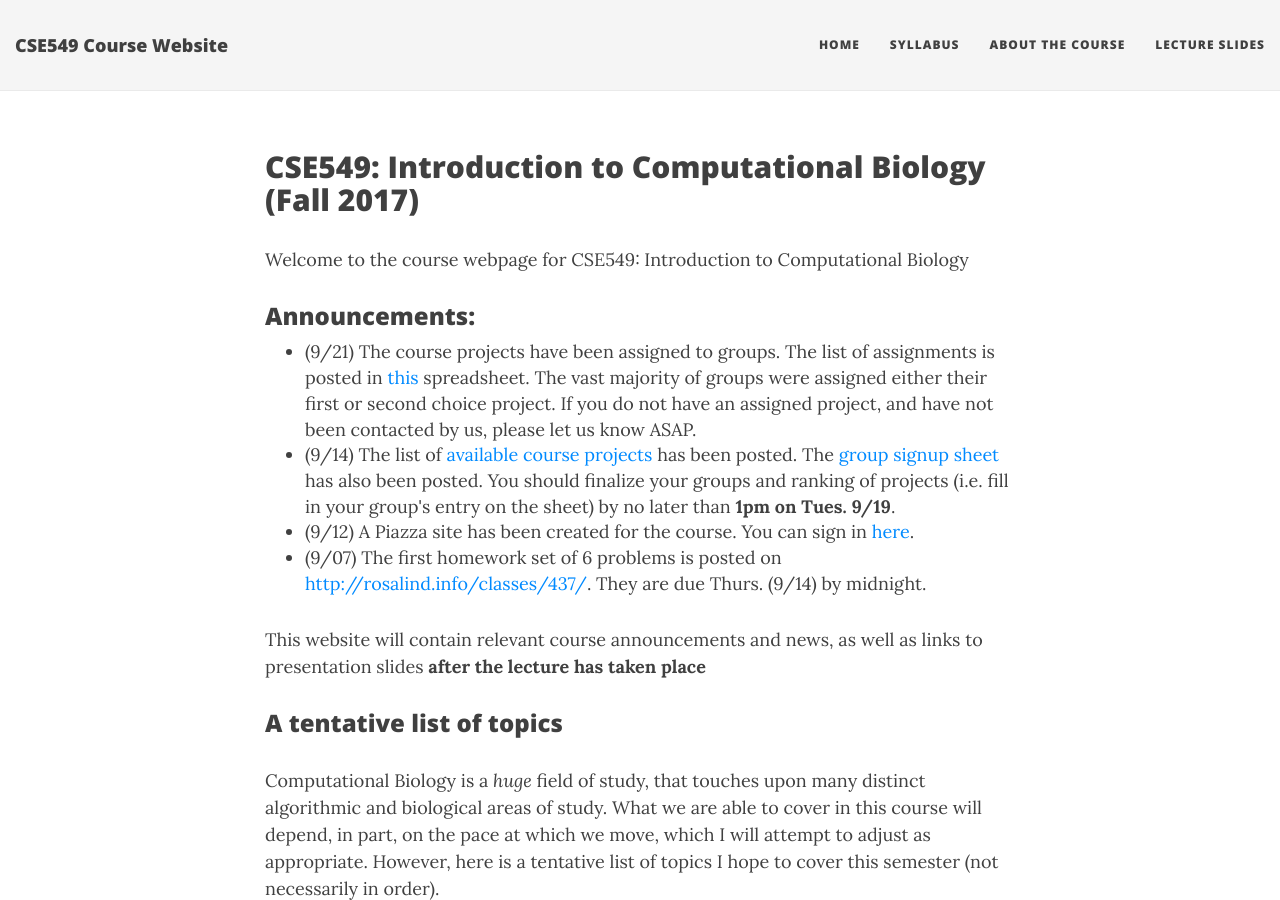
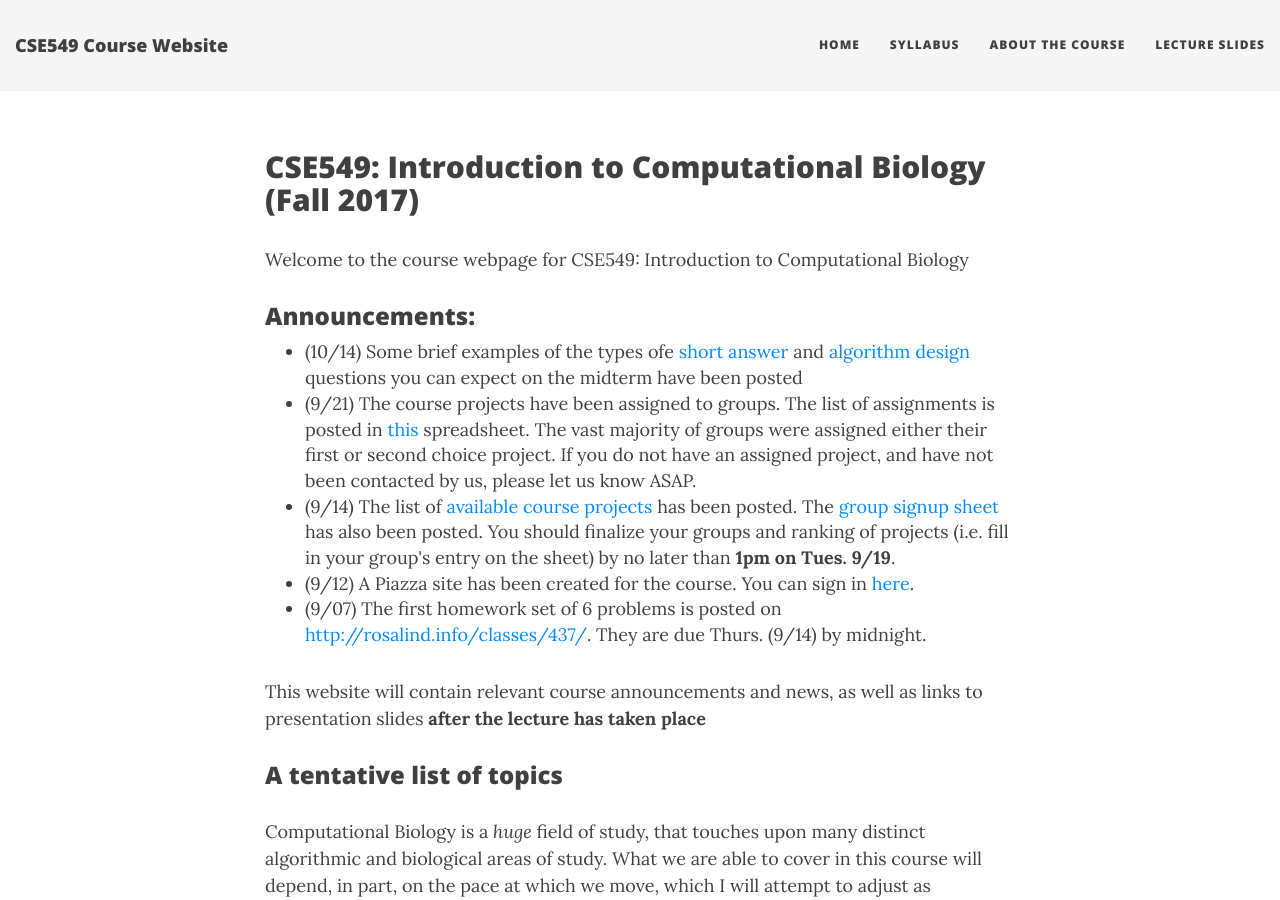
Before and after one commit to rob-p/CSE549F17, a Jekyll site: the page built from index.html, in a window 1280 px wide and 900 px high. Built offline with Jekyll 4.4.1, drawn with Linux system fonts in a browser that asks for light colours; nearby versions of some CDN libraries; the list of posts is cut into pages by our own code.

Commit message:
example exam problems

```diff
--- a/index.html
+++ b/index.html
@@ -10,6 +10,7 @@ published: true
 
 <h3>Announcements:</h3>
 <ul>
+    <li> (10/14) Some brief examples of the types ofe <a href="assets/short_answer.pdf">short answer</a> and <a href="assets/algo_design.pdf">algorithm design</a> questions you can expect on the midterm have been posted</li>
     <li> (9/21) The course projects have been assigned to groups.  The list of assignments is posted in <a href="https://docs.google.com/spreadsheets/d/1VOWZfr96UGCpKodnh_GDb22oiXw57TBVf9ZJlks4VcY/edit?usp=sharing">this</a> spreadsheet.  The vast majority of groups were assigned either their first or second choice project.  If you do not have an assigned project, and have not been contacted by us, please let us know ASAP.</li>
     <li> (9/14) The list of <a href="https://docs.google.com/document/d/1QiIOegxuSYQxfEB7W6qb8KWvzqFHOTdG6TUVhPveEnw/edit?usp=sharing">available course projects</a> has been posted.  The <a href="https://docs.google.com/spreadsheets/d/1KdkvgHJIP34IecGGhiYsCdb1Ol-QoQnrsYmf4_upNkI/edit?usp=sharing">group signup sheet</a> has also been posted.  You should finalize your groups and ranking of projects (i.e. fill in your group's entry on the sheet) by no later than <b>1pm on Tues. 9/19</b>.</li>
     <li> (9/12) A Piazza site has been created for the course.  You can sign in <a href="piazza.com/stonybrook/fall2017/cse549">here</a>. </li>
```
